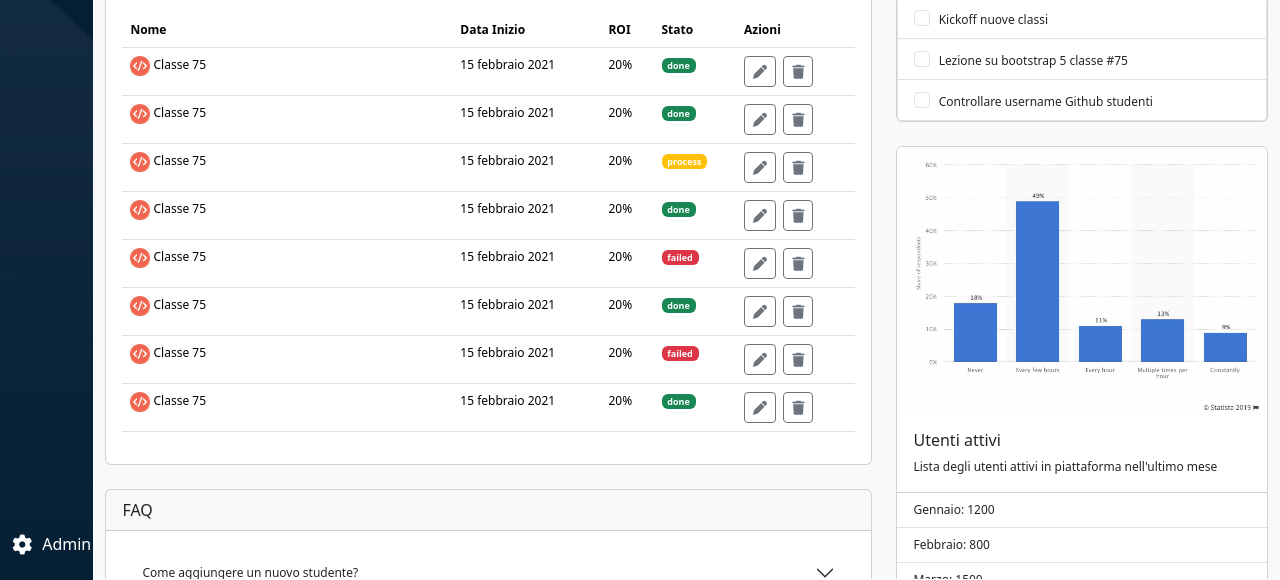
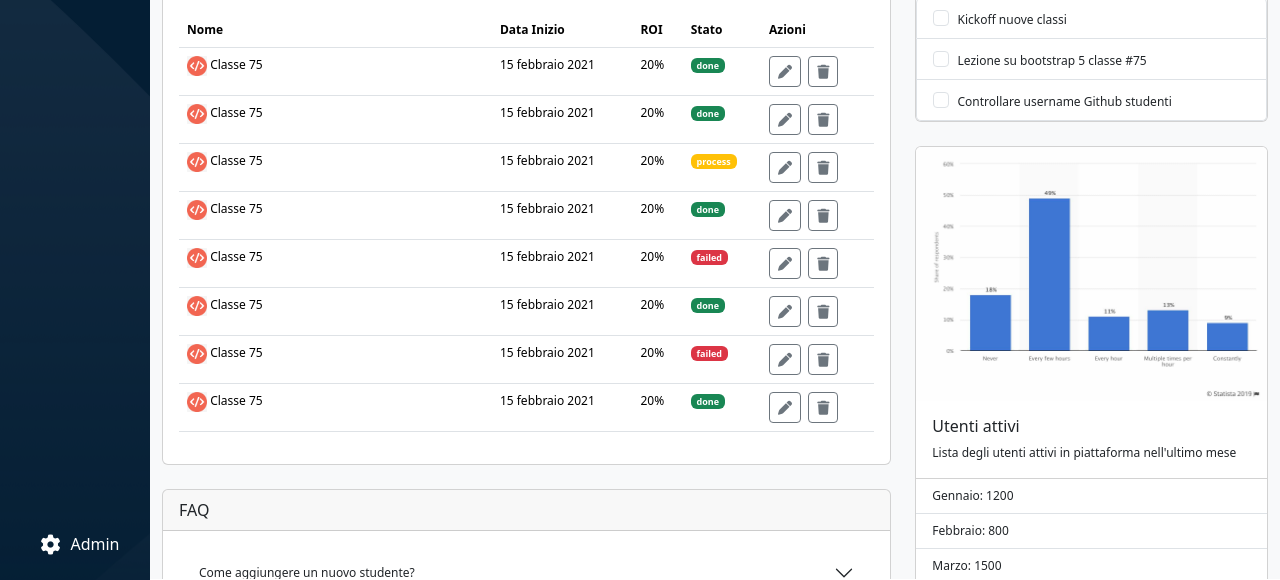
Before and after one commit to emilianoaprile/html-css-bootstrap-dashboard, a plain HTML site: page index.html in a window 1280 px wide. Shown: the part 220-800 px from the top of the page. Drawn offline with nearby package versions, Linux system fonts and the light colour scheme.

Commit message:
FIXED - side bar added shrink HTML

```diff
--- a/index.html
+++ b/index.html
@@ -63,7 +63,7 @@
         </aside>
 
         <div class="app_content d-flex flex-grow-1">
-            <header class="side_bar text-white py-4">
+            <header class="side_bar flex-shrink-0 text-white py-4">
                 <!-- Nav menu - side -->
                 <nav class="navbar_side d-flex flex-column align-items-center">
                     <div class="col-auto flex-grow-1">
```
